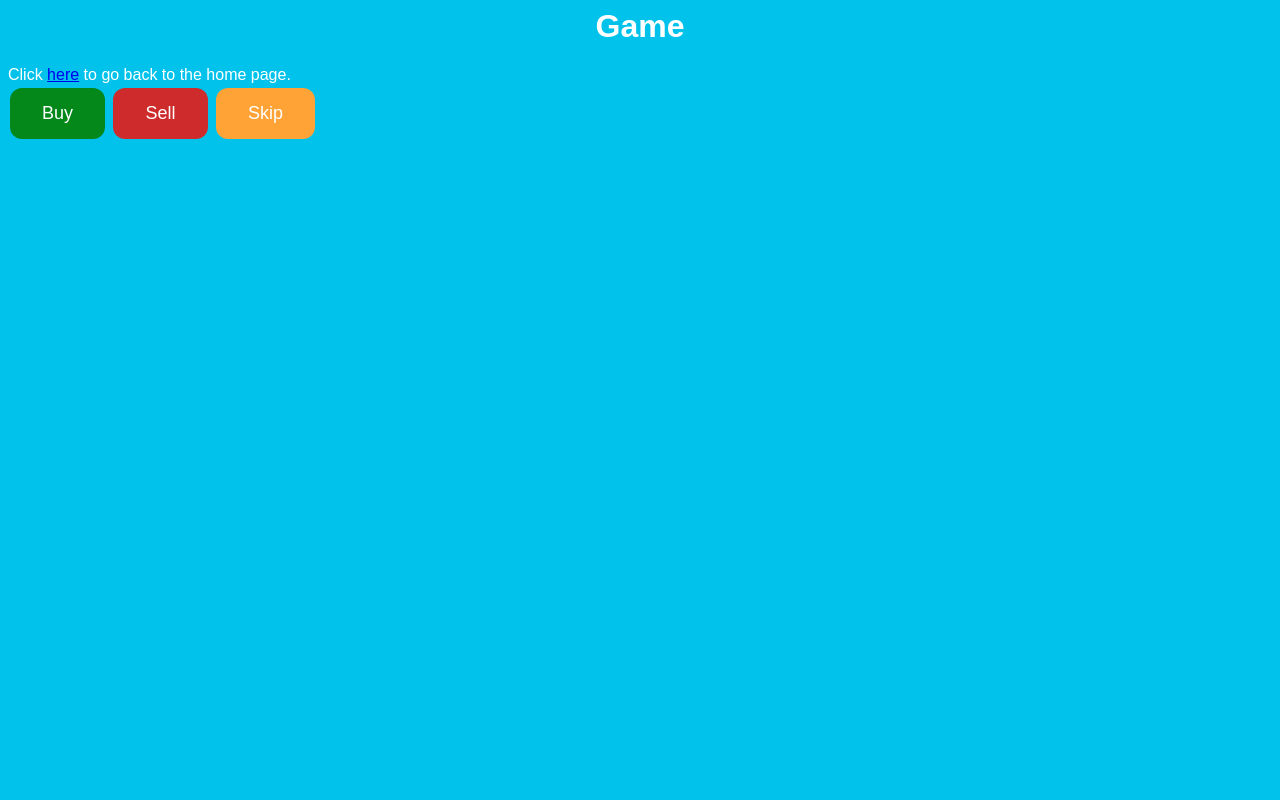
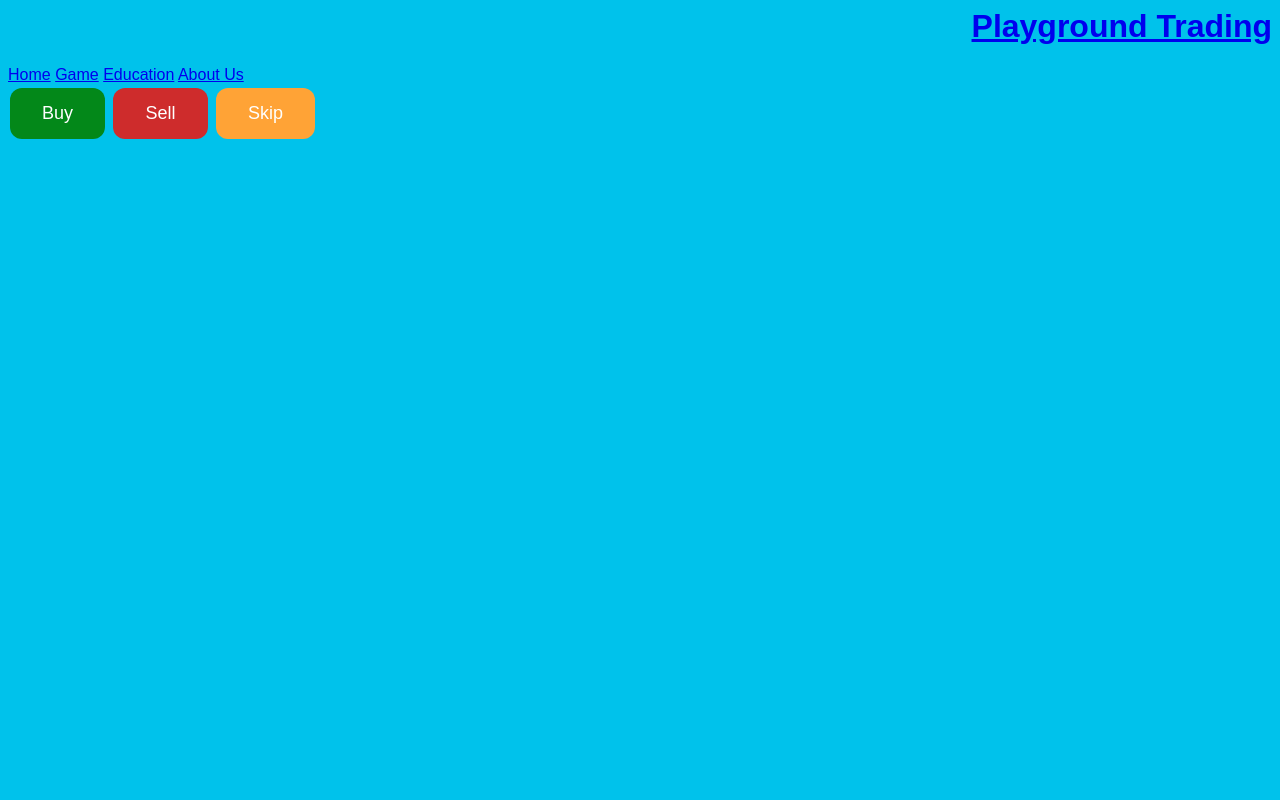
Before and after one commit to Vannicked/PlayGroundTradingWeb, a Django app: page /game/ in a window 1280 px wide. Run offline with Django 5.2, Linux system fonts and the light colour scheme.

Commit message:
created basic navbar and additional pages

```diff
--- a/pages/templates/pages/game.html
+++ b/pages/templates/pages/game.html
@@ -35,13 +35,18 @@
     }
 
     h1 {
-        text-align: center;
+        text-align: right;
     }
 </style>
 
-<h1>Game</h1>
+<h1><a href = "/">Playground Trading</a></h1>
 
-<body style = "background-color: #00C2EB">Click <a href = "/">here</a> to go back to the home page.</body>
+<div class="topnav">
+    <a class="active" href = "/">Home</a>
+    <a href = "/game">Game</a>
+    <a href = "/education">Education</a>
+    <a href = "/about">About Us</a>
+</div>
 
 <div class="turnOptions">
     <button class = "button buybutton" type="button">Buy</button>
--- a/pages/urls.py
+++ b/pages/urls.py
@@ -3,5 +3,7 @@ from pages import views
 
 urlpatterns = [
     path("", views.home, name='home'),
-    path("game/", views.game, name='game')
+    path("game/", views.game, name='game'),
+    path("education/", views.education, name='education'),
+    path("about/", views.about, name='about'),
 ]
--- a/pages/views.py
+++ b/pages/views.py
@@ -5,3 +5,9 @@ def home(request):
 
 def game(request):
     return render(request, "pages/game.html", {})
+
+def education(request):
+    return render(request, "pages/education.html", {})
+
+def about(request):
+    return render(request, "pages/about.html", {})
```
Also changed, not shown: pages/templates/pages/home.html (+8 -2 lines).
